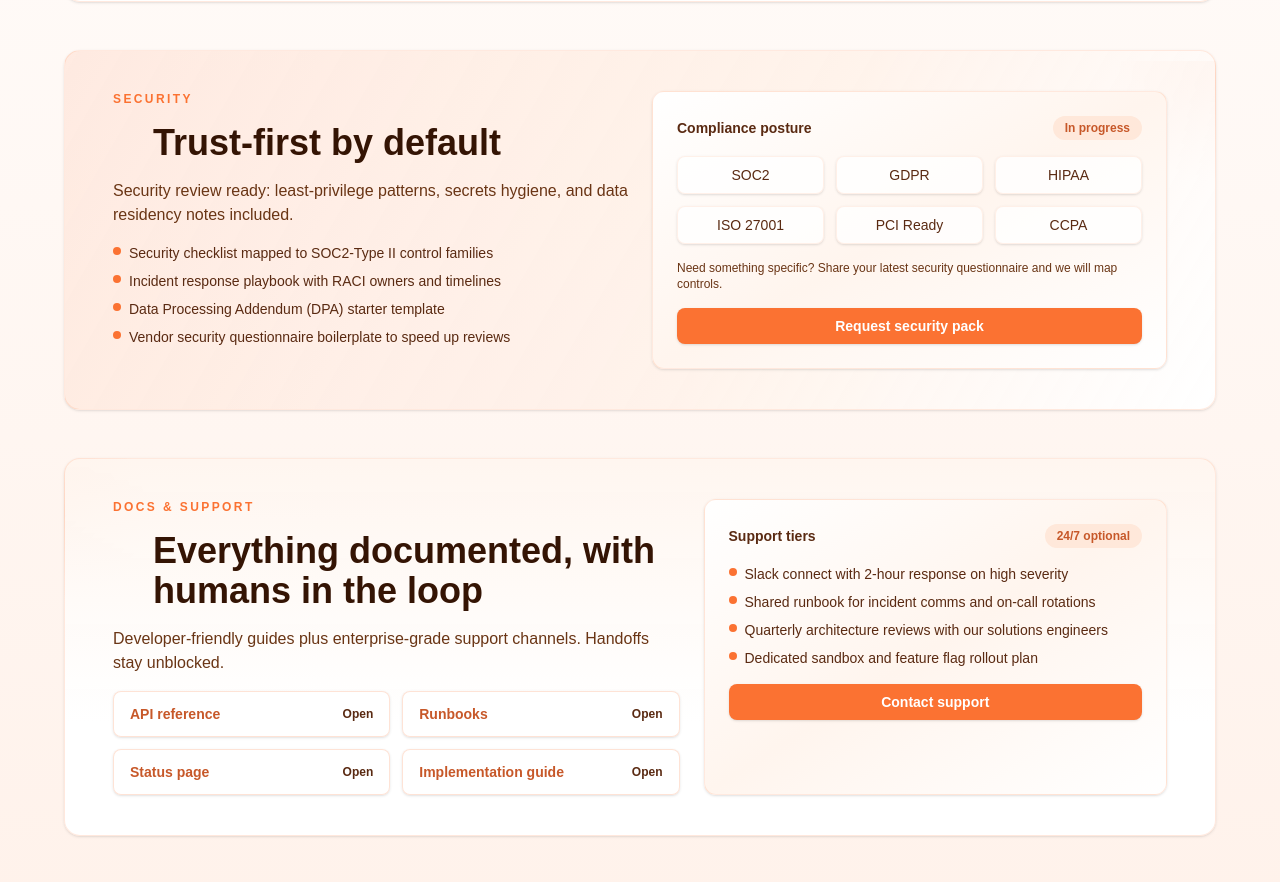
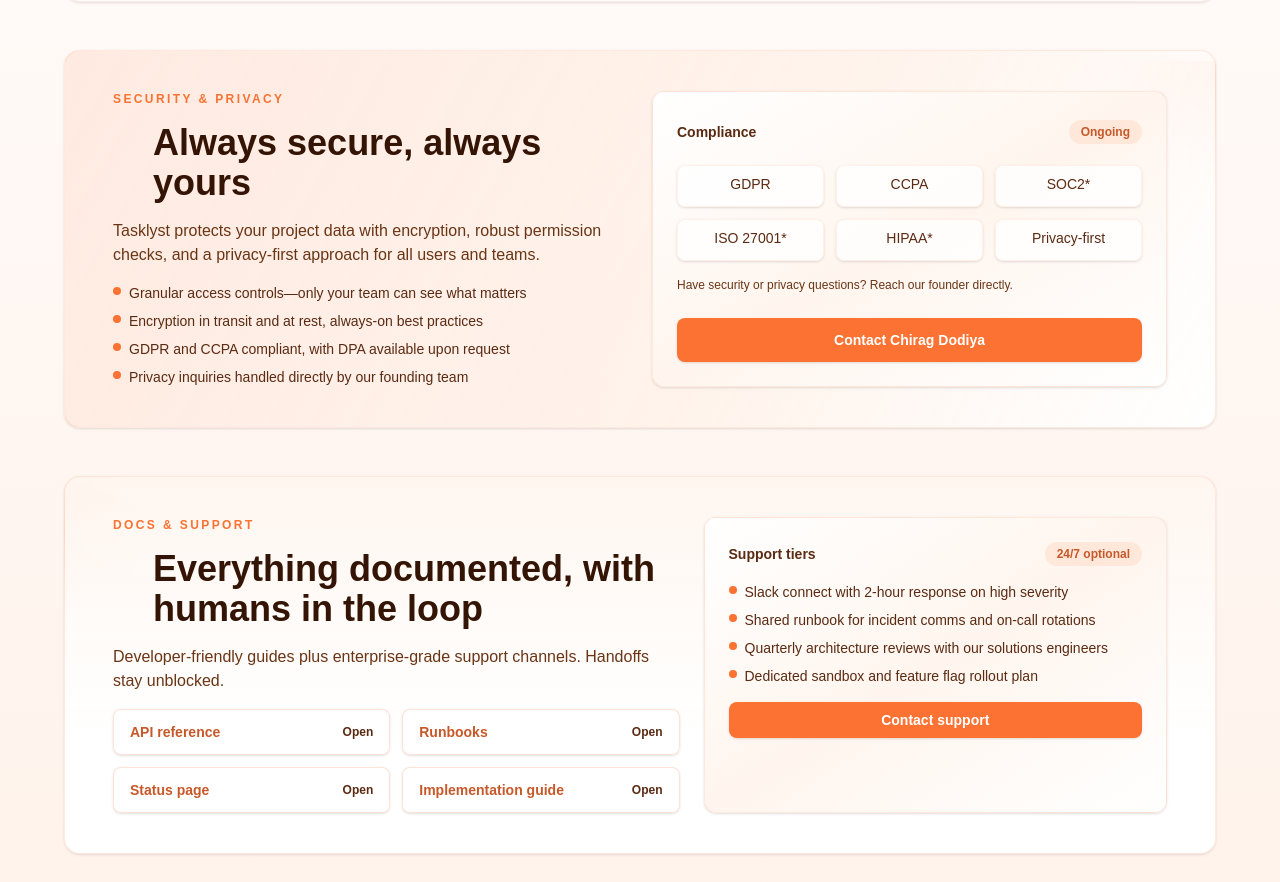
Before and after one commit to chiragbidx/web-mason-tjz, a Next.js app: page / in a window 1280 px wide. Shown: the part 3574-4456 px from the top of the page. Built offline with nearby package versions, Linux system fonts and the light colour scheme; no server answers; the database is empty; some icons are missing.

Commit message:
Update SecuritySection with Tasklyst-specific policies and owner contact

```diff
--- a/components/home/SecuritySection.tsx
+++ b/components/home/SecuritySection.tsx
@@ -1,7 +1,7 @@
 import { HugeiconsIcon } from "@hugeicons/react";
 import { Shield01Icon } from "@hugeicons/core-free-icons";
 
-// Section: Security, compliance posture, and CTA
+// Section: Tasklyst Security, privacy, and trust
 export function SecuritySection() {
   return (
     <section
@@ -15,37 +15,41 @@
       }}
     >
       <div className="space-y-4">
-        <p className="text-xs font-semibold uppercase tracking-[0.2em] text-[#fb7232]">Security</p>
+        <p className="text-xs font-semibold uppercase tracking-[0.2em] text-[#fb7232]">Security & Privacy</p>
         <h2 className="flex items-center gap-3 text-3xl font-bold text-[#341404] sm:text-4xl">
           <HugeiconsIcon icon={Shield01Icon} size={28} color="#fb7232" strokeWidth={1.6} />
-          Trust-first by default
+          Always secure, always yours
         </h2>
-        <p className="text-base text-[#6a3515]">Security review ready: least-privilege patterns, secrets hygiene, and data residency notes included.</p>
+        <p className="text-base text-[#6a3515]">
+          Tasklyst protects your project data with encryption, robust permission checks, and a privacy-first approach for all users and teams.
+        </p>
         <ul className="space-y-2 text-sm text-[#5a2a12]">
-          <li className="flex items-start gap-2"><span className="mt-1 h-2 w-2 rounded-full bg-[#fb7232]" /> Security checklist mapped to SOC2-Type II control families</li>
-          <li className="flex items-start gap-2"><span className="mt-1 h-2 w-2 rounded-full bg-[#fb7232]" /> Incident response playbook with RACI owners and timelines</li>
-          <li className="flex items-start gap-2"><span className="mt-1 h-2 w-2 rounded-full bg-[#fb7232]" /> Data Processing Addendum (DPA) starter template</li>
-          <li className="flex items-start gap-2"><span className="mt-1 h-2 w-2 rounded-full bg-[#fb7232]" /> Vendor security questionnaire boilerplate to speed up reviews</li>
+          <li className="flex items-start gap-2"><span className="mt-1 h-2 w-2 rounded-full bg-[#fb7232]" /> Granular access controls—only your team can see what matters</li>
+          <li className="flex items-start gap-2"><span className="mt-1 h-2 w-2 rounded-full bg-[#fb7232]" /> Encryption in transit and at rest, always-on best practices</li>
+          <li className="flex items-start gap-2"><span className="mt-1 h-2 w-2 rounded-full bg-[#fb7232]" /> GDPR and CCPA compliant, with DPA available upon request</li>
+          <li className="flex items-start gap-2"><span className="mt-1 h-2 w-2 rounded-full bg-[#fb7232]" /> Privacy inquiries handled directly by our founding team</li>
         </ul>
       </div>
       <div className="grid gap-4 rounded-xl border border-[#fb7232]/15 bg-gradient-to-br from-white via-[#fff5ee] to-white p-6 shadow-sm">
         <div className="flex items-center justify-between">
-          <span className="text-sm font-semibold text-[#5a2a12]">Compliance posture</span>
-          <span className="rounded-full bg-[#ffe8da] px-3 py-1 text-xs font-semibold text-[#c75829]">In progress</span>
+          <span className="text-sm font-semibold text-[#5a2a12]">Compliance</span>
+          <span className="rounded-full bg-[#ffe8da] px-3 py-1 text-xs font-semibold text-[#c75829]">Ongoing</span>
         </div>
         <div className="grid grid-cols-2 gap-3 text-sm text-[#5a2a12] sm:grid-cols-3">
-          {["SOC2", "GDPR", "HIPAA", "ISO 27001", "PCI Ready", "CCPA"].map((badge) => (
+          {["GDPR", "CCPA", "SOC2*", "ISO 27001*", "HIPAA*", "Privacy-first"].map((badge) => (
             <div key={badge} className="rounded-lg border border-[#fb7232]/10 bg-white/80 px-3 py-2 text-center shadow-sm">
               {badge}
             </div>
           ))}
         </div>
-        <p className="text-xs text-[#6a3515]">Need something specific? Share your latest security questionnaire and we will map controls.</p>
+        <p className="text-xs text-[#6a3515]">
+          Have security or privacy questions? Reach our founder directly.
+        </p>
         <a
-          href="mailto:security@example.com"
+          href="mailto:chirag@bidx.ai"
           className="inline-flex w-full items-center justify-center rounded-lg bg-[#fb7232] px-4 py-2 text-sm font-semibold text-white shadow-sm transition hover:-translate-y-0.5 hover:bg-[#e06225] hover:shadow-md"
         >
-          Request security pack
+          Contact Chirag Dodiya
         </a>
       </div>
     </section>
```
